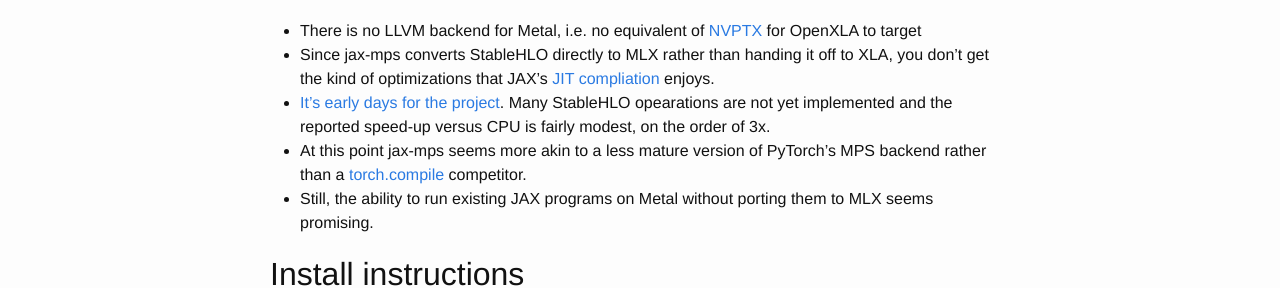
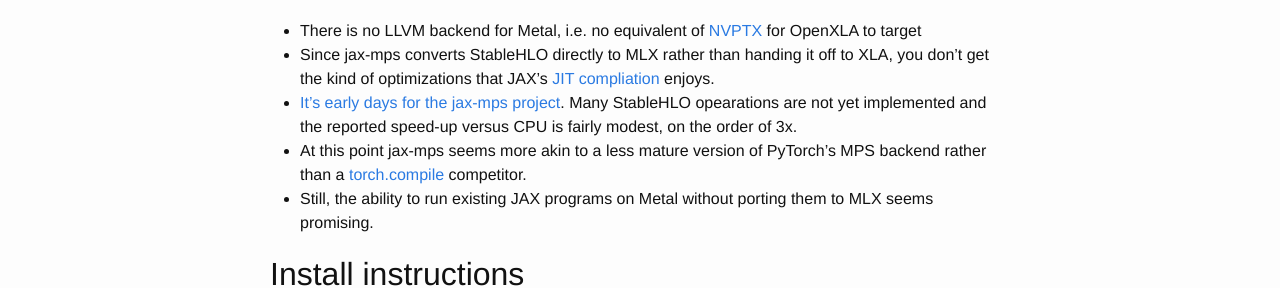
Before and after one commit to vglazer/vglazer.github.io, a Jekyll site: the page built from _posts/2026-04-12-jax-mps.md, in a window 1280 px wide. Shown: the part 538-826 px from the top of the page. Built offline with Jekyll 4.4.1, drawn with Linux system fonts in a browser that asks for light colours; nearby versions of some CDN libraries.

```diff
--- a/_posts/2026-04-12-jax-mps.md
+++ b/_posts/2026-04-12-jax-mps.md
@@ -18,7 +18,7 @@ categories: ml openxla stablehlo pjrt llvm osx mlx jax metal mps mac
 
 - There is no LLVM backend for Metal, i.e. no equivalent of [NVPTX](https://llvm.org/docs/NVPTXUsage.html) for OpenXLA to target
 - Since jax-mps converts StableHLO directly to MLX rather than handing it off to XLA, you don't get the kind of optimizations that JAX's [JIT compliation](https://docs.jax.dev/en/latest/jit-compilation.html) enjoys.
-- [It's early days for the project](https://github.com/jax-ml/jax/discussions/34648). Many StableHLO opearations are not yet implemented and the reported speed-up versus CPU is fairly modest, on the order of 3x.
+- [It's early days for the jax-mps project](https://github.com/jax-ml/jax/discussions/34648). Many StableHLO opearations are not yet implemented and the reported speed-up versus CPU is fairly modest, on the order of 3x.
 - At this point jax-mps seems more akin to a less mature version of PyTorch's MPS backend rather than a [torch.compile](https://docs.pytorch.org/tutorials/intermediate/torch_compile_tutorial.html) competitor.
 - Still, the ability to run existing JAX programs on Metal without porting them to MLX seems promising.
 
```
